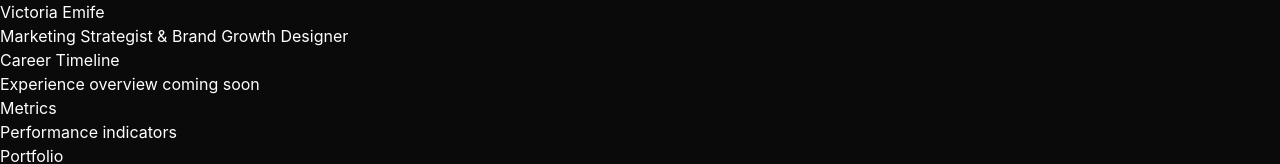
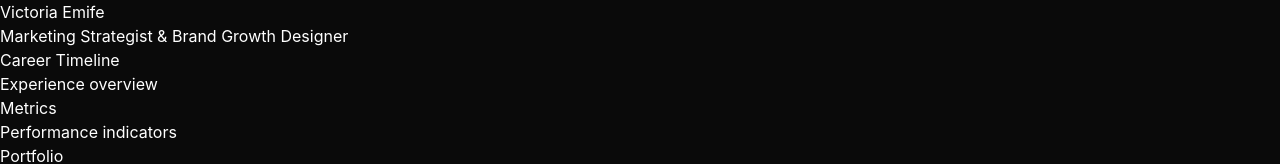
Before and after one commit to Emife1/victoria-emife-portfolio, a Next.js app: page / in a window 1280 px wide. Shown: the top 164 px of the page. Built offline with nearby package versions, Linux system fonts and the light colour scheme.

Commit message:
fix: restore TimelineScroller in correct alias path

```diff
--- a/components/sections/TimelineScroller.tsx
+++ b/components/sections/TimelineScroller.tsx
@@ -2,7 +2,7 @@ export default function TimelineScroller() {
   return (
     <section>
       <h2>Career Timeline</h2>
-      <p>Experience overview coming soon</p>
+      <p>Experience overview</p>
     </section>
   );
 }
```
